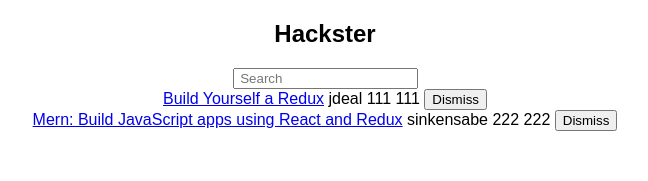
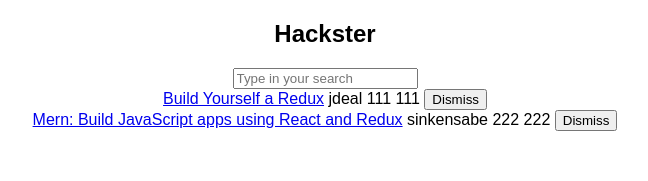
Before and after one commit to oaksofmamre/hackster, a React (Create React App) app: page / in a window 1280 px wide. Shown: the top 181 px of the page, without its empty margins (315-963 px from the left). Built offline with nearby package versions, Linux system fonts and the light colour scheme.

Commit message:
refactor breaking larger App class component into Search and Table components

```diff
--- a/src/App.js
+++ b/src/App.js
@@ -1,5 +1,4 @@
 import React, { Component } from "react";
-// import logo from "./logo.svg";
 import "./App.css";
 
 const title = "Hackster";
@@ -47,17 +46,39 @@
   }
 
   render() {
+    const { searchTerm, list } = this.state;
     return (
       <div className="App">
         <h2>{title}</h2>
-        <form>
-          <input
-            type="text"
-            onChange={this.onSearchChange}
-            placeholder=" Search"
-          />
-        </form>
-        {this.state.list.filter(isSearched(this.state.searchTerm)).map(item => (
+        <Search value={searchTerm} onChange={this.onSearchChange} />
+        <Table list={list} pattern={searchTerm} onDismiss={this.onDismiss} />
+      </div>
+    );
+  }
+}
+
+class Search extends Component {
+  render() {
+    const { value, onChange } = this.props;
+    return (
+      <form>
+        <input
+          type="text"
+          value={value}
+          placeholder="Type in your search"
+          onChange={onChange}
+        />
+      </form>
+    );
+  }
+}
+
+class Table extends Component {
+  render() {
+    const { list, pattern, onDismiss } = this.props;
+    return (
+      <div>
+        {list.filter(isSearched(pattern)).map(item => (
           <div key={item.objectID}>
             <span>
               <a href={item.url}>{item.title}</a>
@@ -67,7 +88,7 @@
             <span> {item.points} </span>
             <span>
               <button
-                onClick={() => this.onDismiss(item.objectID)}
+                onClick={() => onDismiss(item.objectID)}
                 // onClick={() => console.log(item.objectID)}
                 type="button"
               >
```
